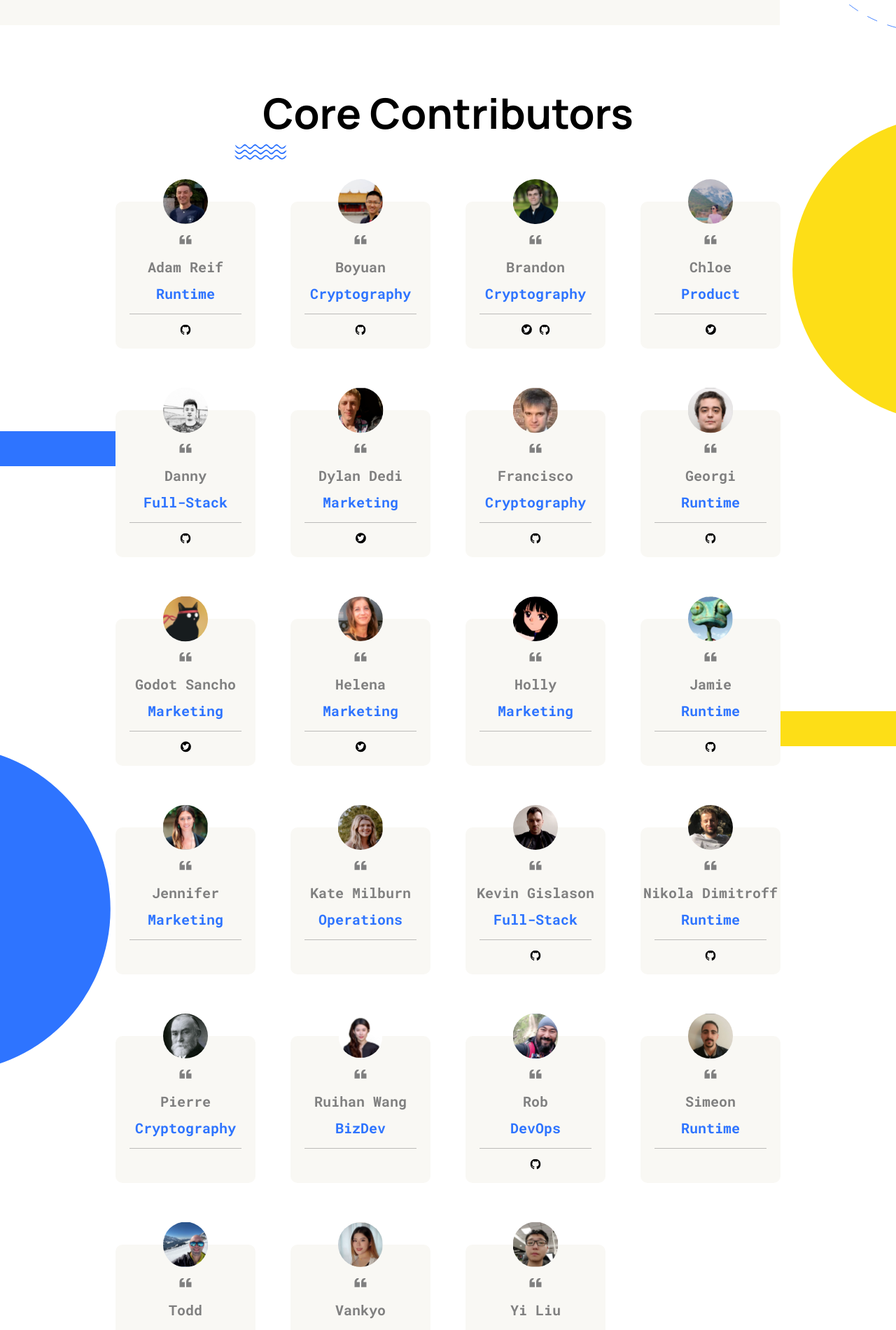
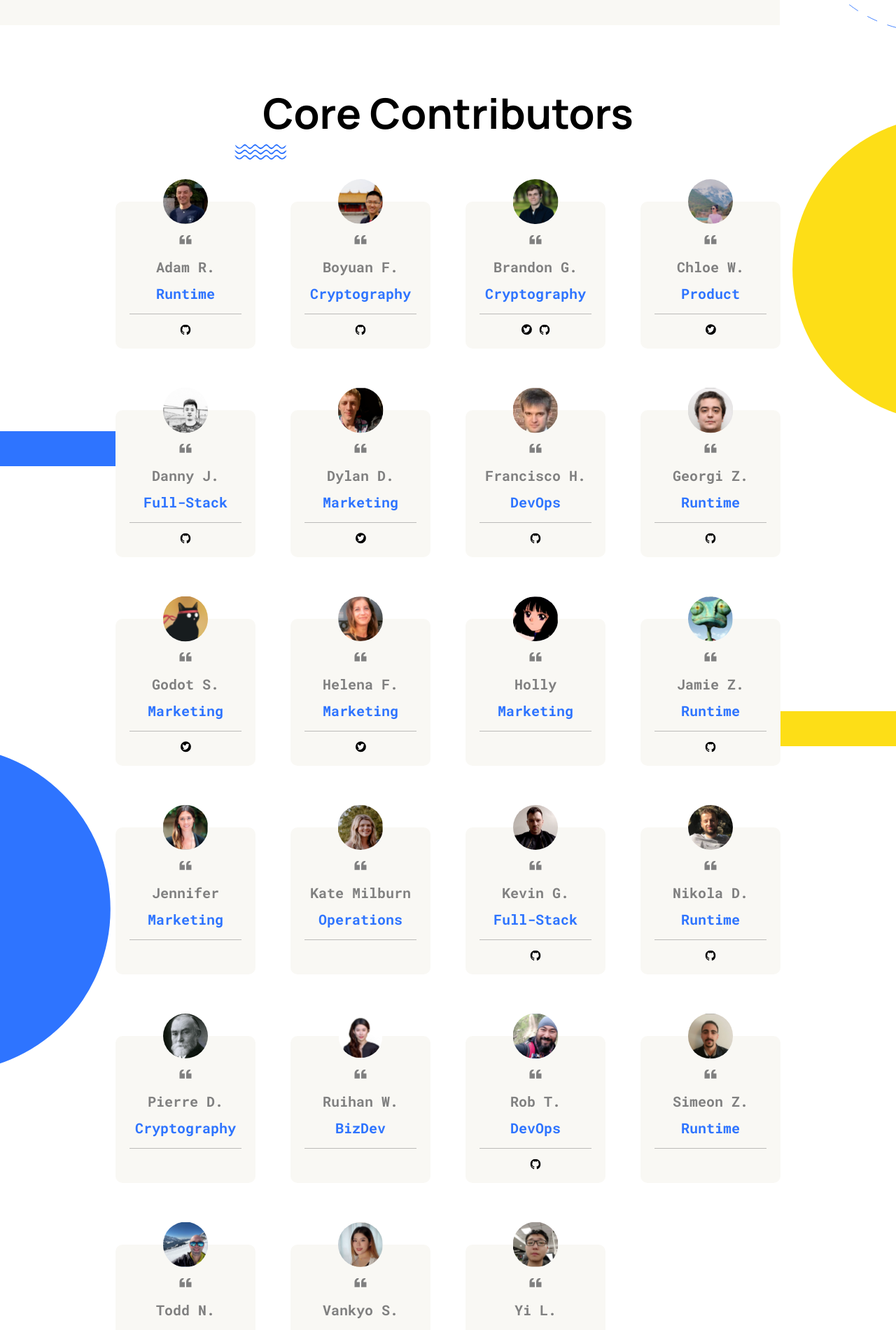
Before and after one commit to Manta-Network/p0xlabs.xyz, a React (Create React App) app: page /team in a window 1280 px wide. Shown: the part 886-2786 px from the top of the page at 70% size. Built offline with nearby package versions, Linux system fonts and the light colour scheme.

Commit message:
Updated grammar and formatting issues (#6)

```diff
--- a/src/assets/data/data.js
+++ b/src/assets/data/data.js
@@ -42,70 +42,70 @@ import yi from 'assets/images/team/yi.svg';
 export const contributors = [
   {
     avatar: adam,
-    name: 'Adam Reif',
+    name: 'Adam R.',
     job: 'Runtime',
     github: 'https://github.com/Garandor',
     twitter: '',
   },
   {
     avatar: boyuan,
-    name: 'Boyuan',
+    name: 'Boyuan F.',
     job: 'Cryptography',
     github: 'https://github.com/BoyuanFeng',
     twitter: '',
   },
   {
     avatar: brandon,
-    name: 'Brandon',
+    name: 'Brandon G.',
     job: 'Cryptography',
     github: 'https://github.com/bhgomes',
     twitter: 'https://twitter.com/brandonhgomes',
   },
   {
     avatar: chloe,
-    name: 'Chloe',
+    name: 'Chloe W.',
     job: 'Product',
     github: '',
     twitter: 'https://twitter.com/0xchloey',
   },
   {
     avatar: danny,
-    name: 'Danny',
+    name: 'Danny J.',
     job: 'Full-Stack',
     github: 'https://github.com/dansofter',
     twitter: '',
   },
   {
     avatar: dylan,
-    name: 'Dylan Dedi',
+    name: 'Dylan D.',
     job: 'Marketing',
     github: '',
     twitter: 'https://twitter.com/dylan_dedi',
   },
   {
     avatar: fran,
-    name: 'Francisco',
-    job: 'Cryptography',
+    name: 'Francisco H.',
+    job: 'DevOps',
     github: 'https://github.com/SupremoUGH',
     twitter: '',
   },
   {
     avatar: georgi,
-    name: 'Georgi',
+    name: 'Georgi Z.',
     job: 'Runtime',
     github: 'https://github.com/ghzlatarev',
     twitter: '',
   },
   {
     avatar: godot,
-    name: 'Godot Sancho',
+    name: 'Godot S.',
     job: 'Marketing',
     github: '',
     twitter: 'https://twitter.com/GodotSancho',
   },
   {
     avatar: helena,
-    name: 'Helena',
+    name: 'Helena F.',
     job: 'Marketing',
     github: '',
     twitter: 'https://twitter.com/helsfoftroy',
@@ -113,7 +113,7 @@ export const contributors = [
   { avatar: holly, name: 'Holly', job: 'Marketing', github: '', twitter: '' },
   {
     avatar: jamie,
-    name: 'Jamie',
+    name: 'Jamie Z.',
     job: 'Runtime',
     github: 'https://github.com/Dengjianping',
     twitter: '',
@@ -122,31 +122,31 @@ export const contributors = [
   { avatar: kate, name: 'Kate Milburn', job: 'Operations', github: '', twitter: '' },
   {
     avatar: kevin,
-    name: 'Kevin Gislason',
+    name: 'Kevin G.',
     job: 'Full-Stack',
     github: 'https://github.com/Kevingislason',
     twitter: '',
   },
   {
     avatar: nikola,
-    name: 'Nikola Dimitroff',
+    name: 'Nikola D.',
     job: 'Runtime',
     github: 'https://github.com/nikoladimitroff',
     twitter: '',
   },
-  { avatar: pierre, name: 'Pierre', job: 'Cryptography', github: '', twitter: '' },
-  { avatar: ruihan, name: 'Ruihan Wang', job: 'BizDev', github: '', twitter: '' },
-  { avatar: rob, name: 'Rob', job: 'DevOps', github: 'https://github.com/grenade', twitter: '' },
-  { avatar: simeon, name: 'Simeon', job: 'Runtime', github: '', twitter: '' },
+  { avatar: pierre, name: 'Pierre D.', job: 'Cryptography', github: '', twitter: '' },
+  { avatar: ruihan, name: 'Ruihan W.', job: 'BizDev', github: '', twitter: '' },
+  { avatar: rob, name: 'Rob T.', job: 'DevOps', github: 'https://github.com/grenade', twitter: '' },
+  { avatar: simeon, name: 'Simeon Z.', job: 'Runtime', github: '', twitter: '' },
   {
     avatar: todd,
-    name: 'Todd',
+    name: 'Todd N.',
     job: 'Cryptography',
     github: 'https://github.com/GhostOfGauss',
     twitter: '',
   },
-  { avatar: vankyo, name: 'Vankyo', job: 'BizDev', github: '', twitter: '' },
-  { avatar: yi, name: 'Yi Liu', job: 'Runtime', github: 'https://github.com/flame4', twitter: '' },
+  { avatar: vankyo, name: 'Vankyo S.', job: 'BizDev', github: '', twitter: '' },
+  { avatar: yi, name: 'Yi L.', job: 'Runtime', github: 'https://github.com/flame4', twitter: '' },
 ];
 
 export const advisors = [
@@ -166,14 +166,14 @@ export const advisors = [
   },
   {
     avatar: luke,
-    name: 'Luke Pearson',
+    name: 'Luke P.',
     job: 'Polychain Capital',
     github: '',
     twitter: 'https://twitter.com/lukejdpearson',
   },
   {
     avatar: toghrul,
-    name: 'Toghrul Maharramov',
+    name: 'Toghrul M.',
     job: 'Scroll Tech',
     github: '',
     twitter: 'https://twitter.com/toghrulmaharram',
@@ -198,7 +198,7 @@ export const founders = [
   },
   {
     avatar: victor,
-    name: 'Victor Li',
+    name: 'Victor Ji',
     job: 'Strategy',
     twitter: 'https://twitter.com/victorJi15',
     intro:
@@ -219,11 +219,11 @@ export const projects = [
     iconRight: icon9,
     title: 'Poseidon VM',
     subtitle: 'Research',
-    intro: 'Poseidon VM: the ONLY zkApp Friendly VM with EVM Compatibility',
+    intro: 'Poseidon VM: the ONLY zkApp-friendly VM with EVM Compatibility',
     intro2: [
-      '· zkApps with application of privacy, scalability, and attestation',
-      '· gas efficient zkApp transactions',
-      '· maximal EVM compatibility',
+      'zkApps with privacy, scalability, and attestation',
+      'gas-efficient zkApp transactions',
+      'EVM compatibility',
     ],
   },
   {
@@ -233,7 +233,7 @@ export const projects = [
     subtitle: 'Coming soon',
     intro:
       'Manta Network is the plug-and-play privacy-preservation parachain built to service the Polkadot ecosystem',
-    btnText: 'Enter manta',
+    btnText: 'Explore Manta',
     link: 'https://www.manta.network/',
   },
   {
@@ -253,24 +253,24 @@ export const useCase = [
     icon: icon1,
     title: 'DeFi',
     intro:
-      'Financial privacy has not yet been addressed in DeFi: many users avoid using because of the fully transparent transaction history. Any DeFi solution could be built on top of MantaPay, without any code change to access private payments & swaps.',
+      'Financial privacy has not yet been addressed in DeFi: many users avoid using DeFi due to the fully transparent transaction history. Any DeFi solution can be deployed on top of MantaPay without any code change to access private payments, swaps, lending, etc.',
   },
   {
     icon: icon2,
     title: 'NFTs',
     intro:
-      'Using an NFT as your PFP is a major privacy leakage (connecting the link of pseudo-anonymous public address and a user’s identity). Zero-knowledge-proof based attestation can prove the NFT ownership without privacy leakage.',
+      'Using an NFT as your PFP is a privacy concern (connecting a pseudo-anonymous public address to a social identity). ZKP-based attestation can prove NFT ownership without any privacy leakage.',
   },
   {
     icon: icon3,
     title: 'Gaming',
     intro:
-      'If a game needs to be settled on-chain, each player needs to hide her state in general; otherwise there will be a huge MEV problem of the game. If we would like to build an open metaverse on chain, privacy is a must rather than optional.',
+      'If a game needs to be settled on-chain, each player needs to hide her state to avoid MEV. If we would like to build an open metaverse on chain, privacy is a must rather than optional.',
   },
   {
     icon: icon4,
     title: 'DAO Tooling',
     intro:
-      'As the future of human organization, privacy is much needed in many aspects of DAO tooling: private voting to avoid high tension and voter retaliation, private payroll system to keep a healthy organization, private message boards for internal anonymous feedback. The list of private DAO tooling needs is endless.',
+      'As the future of human organization, privacy is much needed in many aspects of DAO tooling: private voting to avoid high tension and voter retaliation, private payroll systems to keep a healthy organization, private message boards for internal anonymous feedback. The list of private DAO tooling needs is endless.',
   },
 ];
--- a/src/components/Footer/index.tsx
+++ b/src/components/Footer/index.tsx
@@ -15,7 +15,7 @@ export const Footer: FC = () => {
           onClick={() => window.open('https://jobs.lever.co/MantaNetwork')}
         >
           <img src={wave2} className="absolute left-0 bottom-0 h-full" />
-          <span className="font-mono text-[30px] font-bold">JOIN US</span>
+          <span className="font-mono text-[30px] font-bold">Join Us</span>
         </button>
         <button
           className="relative h-[75px] w-[274px] rounded-[17px] bg-yellow text-blue"
--- a/src/components/Header/index.tsx
+++ b/src/components/Header/index.tsx
@@ -16,7 +16,7 @@ export const Header: FC<Props> = ({ logo, className, menu }) => {
       </RouterLink>
       <div className="ml-auto flex mb:hidden">
         <div className="mr-[38px] cursor-pointer font-inter text-[16px] font-medium">
-          <RouterLink to="/team">Team</RouterLink>
+          <RouterLink to="/team">Careers</RouterLink>
         </div>
         <div className="mr-[75px] cursor-pointer font-inter text-[16px] font-medium">
           <a target="_blank" rel="noopener noreferrer" href="https://jobs.lever.co/MantaNetwork">
```
Also changed, not shown: src/pages/index/index.tsx (+18 -18 lines).
